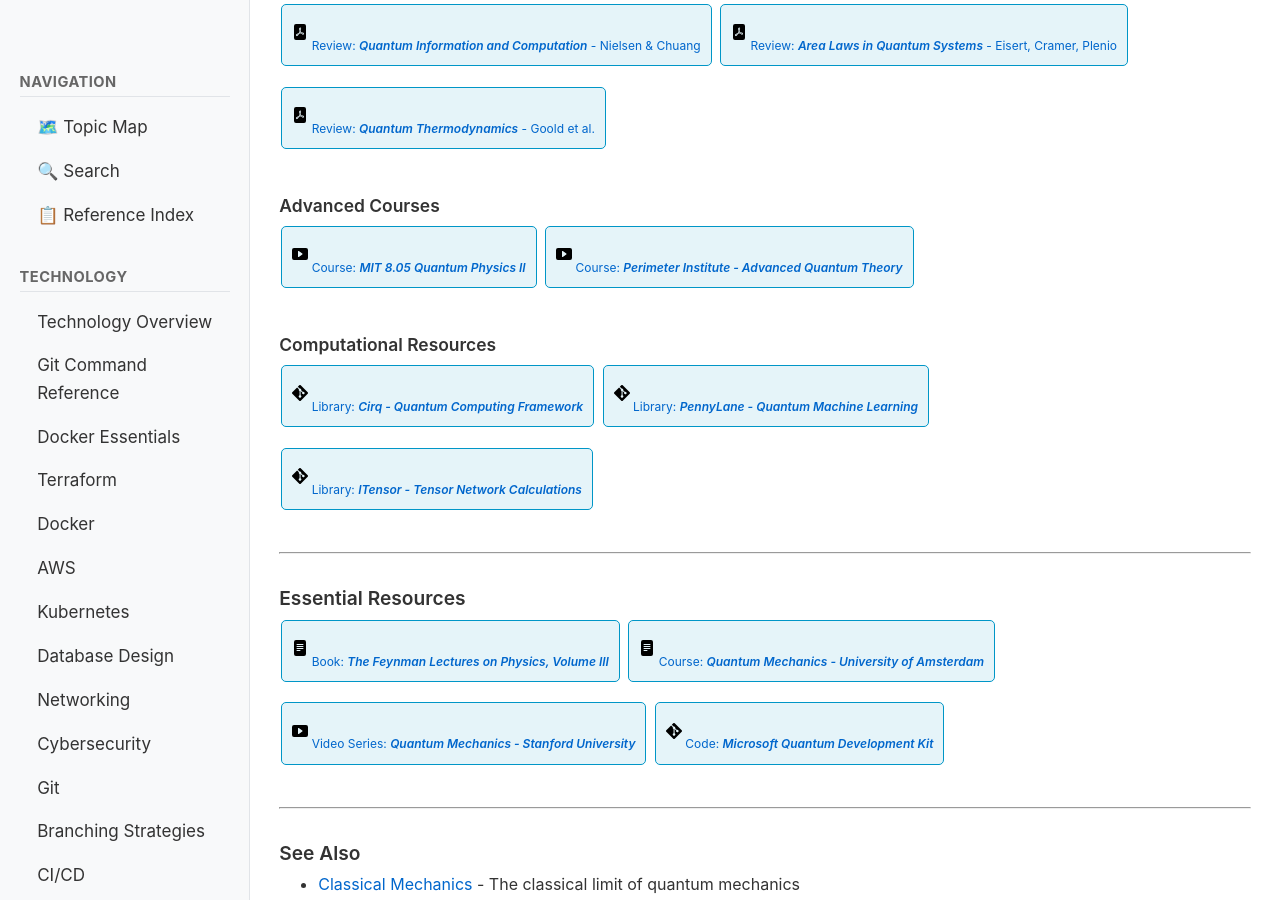
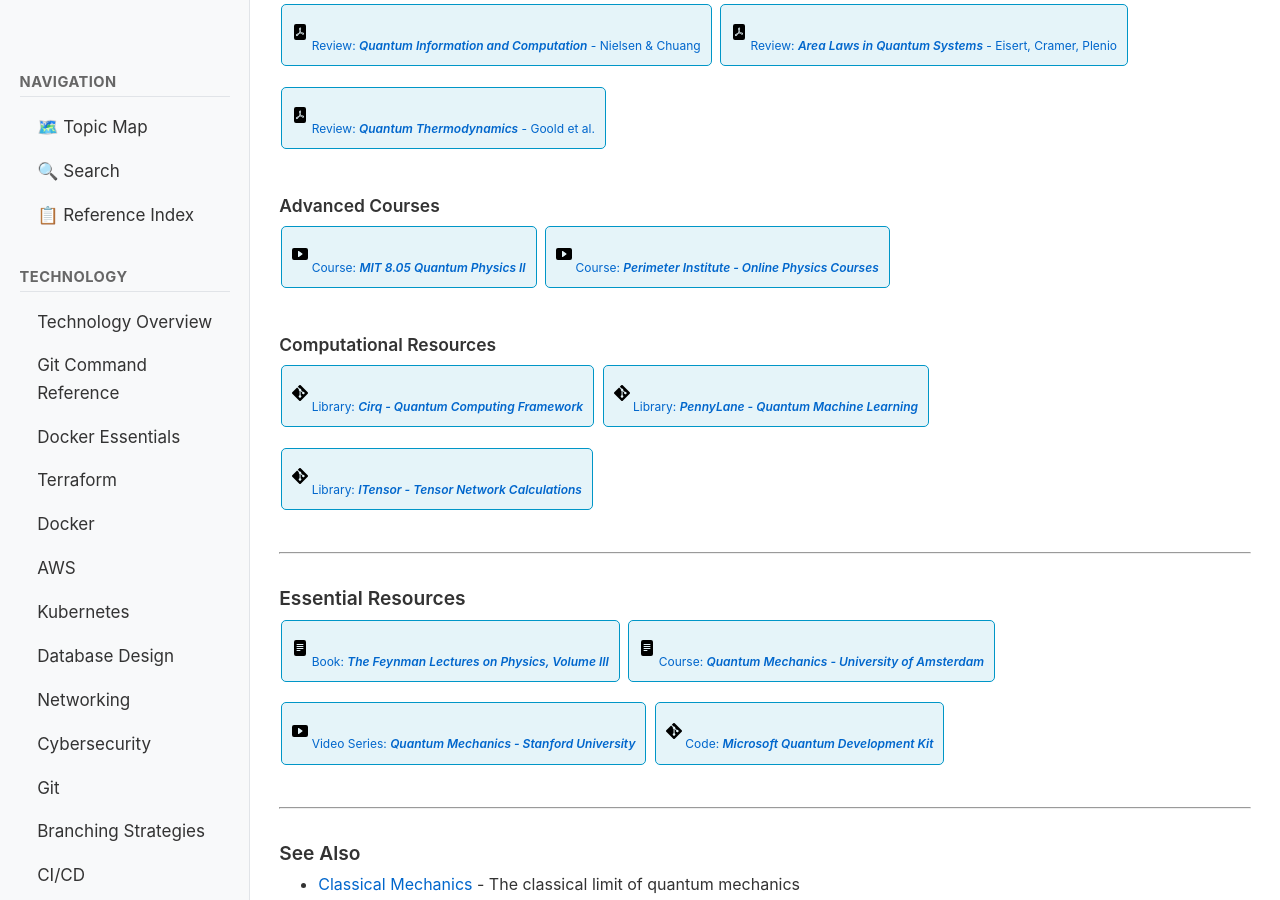
Before and after one commit to AndrewAltimit/Documentation, a Jekyll site: the page built from github-pages/docs/physics/quantum-mechanics.md, in a window 1280 px wide and 900 px high, scrolled down 39570 px. Built offline with Jekyll 4.4.1, drawn with Linux system fonts in a browser that asks for light colours.

Commit message:
Fix 9 broken external URLs in documentation
quantum-mechanics.md:
- microsoft/QuantumDevelopmentKit -> microsoft/qdk (repo renamed)
- perimeterinstitute.ca video-library -> online-courses (page moved)
- cambridge.org book URL -> highereducation format (working URL)
- springer.com book -> link.springer.com DOI format (stable URL)
- physicsclassroom.com -> scienceexchange.caltech.edu (404 fixed)

classical-mechanics.md:
- newton.ac.uk preprint -> gutenberg.org (Newton's Principia)
- geogebra.org simulator -> phet.colorado.edu (404 fixed)

branching.md:
- graphite.dev/guides -> graphite.dev/blog (500 error fixed)

please-build.md:
- awesome-please repo (404) -> please.build/faq.html

🤖 Generated with [Claude Code](https://claude.com/claude-code)

Co-Authored-By: Claude Opus 4.5 <noreply@anthropic.com>

```diff
--- a/github-pages/docs/physics/quantum-mechanics.md
+++ b/github-pages/docs/physics/quantum-mechanics.md
@@ -210,8 +210,8 @@ Heisenberg's uncertainty principle sets fundamental limits on simultaneous knowl
 </a>
 <br>
 <p class="referenceBoxes type2">
-<a href="https://www.physicsclassroom.com/class/light/Lesson-5/The-Uncertainty-Principle">
-<img src="https://andrewaltimit.github.io/Documentation/images/file-text-fill.svg" class="icon"> Tutorial: <b><i>Understanding the Uncertainty Principle</i></b></a>
+<a href="https://scienceexchange.caltech.edu/topics/quantum-science-explained/uncertainty-principle">
+<img src="https://andrewaltimit.github.io/Documentation/images/file-text-fill.svg" class="icon"> Tutorial: <b><i>Understanding the Uncertainty Principle</i></b> - Caltech</a>
 </p>
 </center>
 
@@ -1583,9 +1583,9 @@ Quantum mechanics remains one of the most successful theories in physics, provid
 ## Research-Level Resources
 
 ### Graduate Textbooks
-<p class="referenceBoxes type3"><img src="https://andrewaltimit.github.io/Documentation/images/file-text-fill.svg" class="icon"><a href="https://www.cambridge.org/core/books/modern-quantum-mechanics/"> Book: <b><i>Modern Quantum Mechanics</i></b> - J.J. Sakurai</a></p>
+<p class="referenceBoxes type3"><img src="https://andrewaltimit.github.io/Documentation/images/file-text-fill.svg" class="icon"><a href="https://www.cambridge.org/highereducation/books/modern-quantum-mechanics/AAE1925F1A0963C6124421B03D7801AE"> Book: <b><i>Modern Quantum Mechanics</i></b> - J.J. Sakurai</a></p>
 <p class="referenceBoxes type3"><img src="https://andrewaltimit.github.io/Documentation/images/file-text-fill.svg" class="icon"><a href="https://archive.org/details/QuantumMechanicsVol1CohenTannoudji"> Book: <b><i>Quantum Mechanics (Vols 1&2)</i></b> - Cohen-Tannoudji</a></p>
-<p class="referenceBoxes type3"><img src="https://andrewaltimit.github.io/Documentation/images/file-text-fill.svg" class="icon"><a href="https://www.springer.com/gp/book/9783540287"> Book: <b><i>Quantum Theory: Concepts and Methods</i></b> - Asher Peres</a></p>
+<p class="referenceBoxes type3"><img src="https://andrewaltimit.github.io/Documentation/images/file-text-fill.svg" class="icon"><a href="https://link.springer.com/book/10.1007/0-306-47120-5"> Book: <b><i>Quantum Theory: Concepts and Methods</i></b> - Asher Peres</a></p>
 
 ### Research Papers and Reviews
 <p class="referenceBoxes type3"><img src="https://andrewaltimit.github.io/Documentation/images/file-pdf-fill.svg" class="icon"><a href="https://arxiv.org/pdf/1308.6595.pdf"> Review: <b><i>Quantum Information and Computation</i></b> - Nielsen & Chuang</a></p>
@@ -1594,7 +1594,7 @@ Quantum mechanics remains one of the most successful theories in physics, provid
 
 ### Advanced Courses
 <p class="referenceBoxes type3"><img src="https://andrewaltimit.github.io/Documentation/images/play-btn-fill.svg" class="icon"><a href="https://ocw.mit.edu/courses/physics/8-05-quantum-physics-ii-fall-2013/"> Course: <b><i>MIT 8.05 Quantum Physics II</i></b></a></p>
-<p class="referenceBoxes type3"><img src="https://andrewaltimit.github.io/Documentation/images/play-btn-fill.svg" class="icon"><a href="https://www.perimeterinstitute.ca/video-library/collection/psi-2018/19-quantum-theory"> Course: <b><i>Perimeter Institute - Advanced Quantum Theory</i></b></a></p>
+<p class="referenceBoxes type3"><img src="https://andrewaltimit.github.io/Documentation/images/play-btn-fill.svg" class="icon"><a href="https://perimeterinstitute.ca/online-courses"> Course: <b><i>Perimeter Institute - Online Physics Courses</i></b></a></p>
 
 ### Computational Resources
 <p class="referenceBoxes type3"><img src="https://andrewaltimit.github.io/Documentation/images/git.svg" class="icon"><a href="https://github.com/quantumlib/Cirq"> Library: <b><i>Cirq - Quantum Computing Framework</i></b></a></p>
@@ -1608,7 +1608,7 @@ Quantum mechanics remains one of the most successful theories in physics, provid
 <p class="referenceBoxes type3"><img src="https://andrewaltimit.github.io/Documentation/images/file-text-fill.svg" class="icon"><a href="https://www.feynmanlectures.caltech.edu/III_toc.html"> Book: <b><i>The Feynman Lectures on Physics, Volume III</i></b></a></p>
 <p class="referenceBoxes type3"><img src="https://andrewaltimit.github.io/Documentation/images/file-text-fill.svg" class="icon"><a href="https://www.quantum.amsterdam/education/"> Course: <b><i>Quantum Mechanics - University of Amsterdam</i></b></a></p>
 <p class="referenceBoxes type3"><img src="https://andrewaltimit.github.io/Documentation/images/play-btn-fill.svg" class="icon"><a href="https://www.youtube.com/playlist?list=PL8_xPU5epJddRABXqJ5h5G0dk-XGtA5cZ"> Video Series: <b><i>Quantum Mechanics - Stanford University</i></b></a></p>
-<p class="referenceBoxes type3"><img src="https://andrewaltimit.github.io/Documentation/images/git.svg" class="icon"><a href="https://github.com/microsoft/QuantumDevelopmentKit"> Code: <b><i>Microsoft Quantum Development Kit</i></b></a></p>
+<p class="referenceBoxes type3"><img src="https://andrewaltimit.github.io/Documentation/images/git.svg" class="icon"><a href="https://github.com/microsoft/qdk"> Code: <b><i>Microsoft Quantum Development Kit</i></b></a></p>
 
 ---
 
```
Also changed, not shown: github-pages/docs/physics/classical-mechanics.md (+3 -3 lines), github-pages/docs/technology/branching.md (+1 -1 lines), github-pages/docs/technology/please-build.md (+1 -1 lines).
